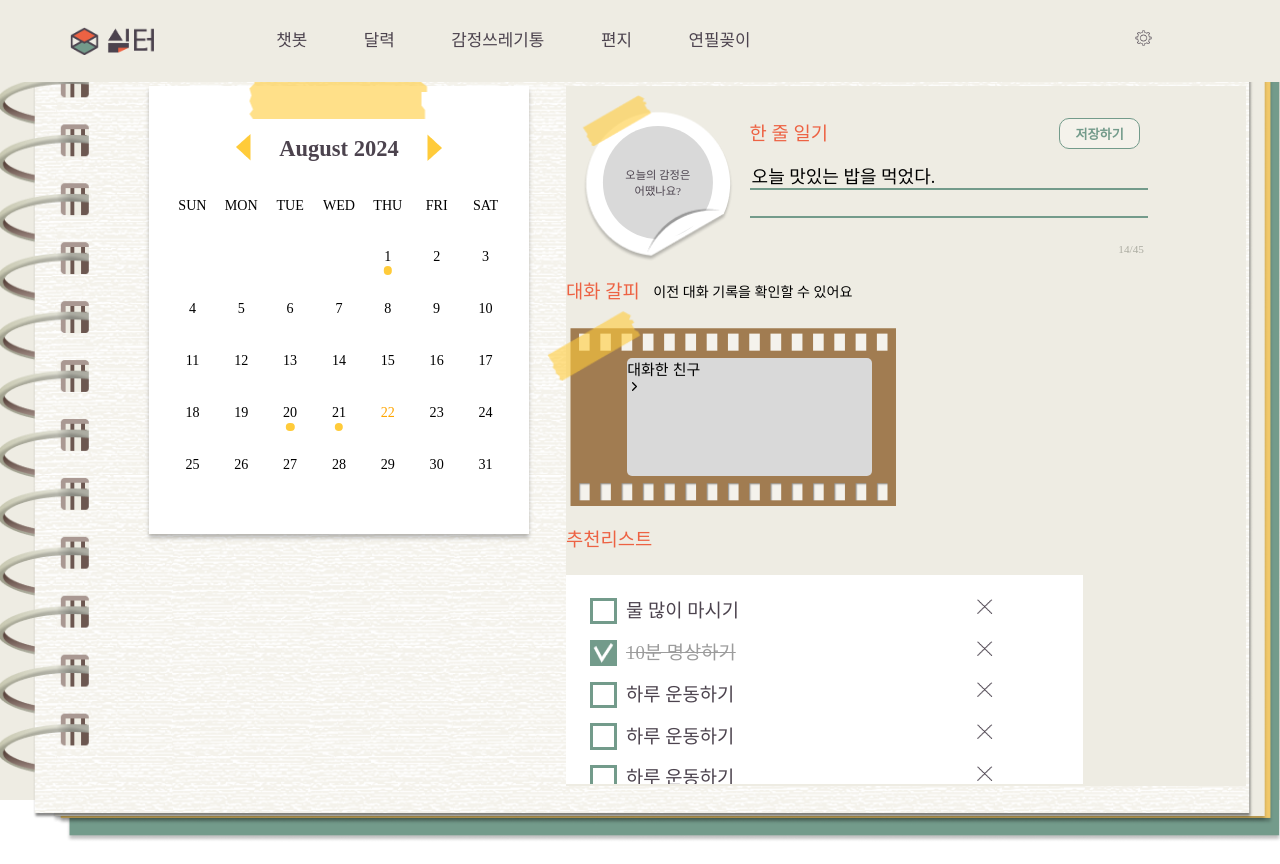
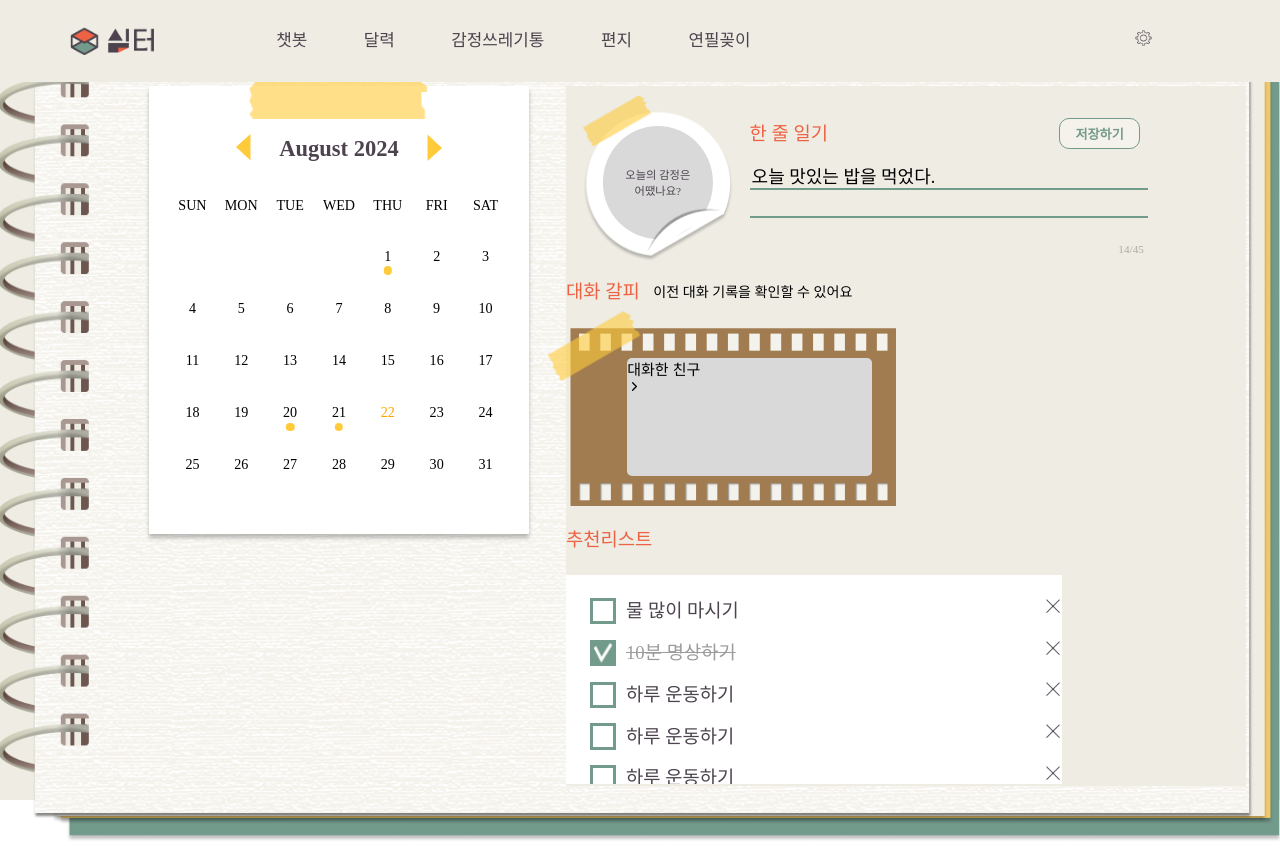
Before and after one commit to git1uv/client, a React (Create React App) app: page /date/1 in a window 1280 px wide. Built offline with nearby package versions, Linux system fonts and the light colour scheme.

Commit message:
style: 스크롤바

```diff
--- a/src/components/Calendar/PCDatePage.style.js
+++ b/src/components/Calendar/PCDatePage.style.js
@@ -250,25 +250,30 @@ export const ToDoList = styled.div`
   height: 60%;
   display: flex;
   flex-direction: column;
-  padding: 3%;
+  padding: 3% 0 3% 3%;
   position: relative;
   overflow-y: auto;
   /* 스크롤바 전체 스타일 */
   &::-webkit-scrollbar {
-    width: 9px;
+    width: 70px;
   }
 
   /* 스크롤바 트랙 스타일 */
   &::-webkit-scrollbar-track {
     background-color: #F4F2EB;
-    border-radius: 10px;
+    border-radius: 30px;
+    border-top: 5px solid white;
+    border-bottom: 5px solid white;
+    border-left: 30px solid white;
+    border-right: 30px solid white;
   }
 
   /* 스크롤바 핸들(thumb) 스타일 */
   &::-webkit-scrollbar-thumb {
     background-color: #739B8B;
-    border-radius: 10px;
-    border: none;
+    border-radius: 30px;
+    border-left: 30px solid white;
+    border-right: 30px solid white;
   }
 `;
 export const ToDoItem = styled.div`
@@ -276,7 +281,7 @@ export const ToDoItem = styled.div`
   align-items: center;
   justify-content: flex-start;
   margin-bottom: 2%;
-  width: 90%;
+  width: 100%;
 `;
 export const CheckBox = styled.input.attrs({ type: 'checkbox' })`
   appearance: none;
@@ -293,7 +298,7 @@ export const CheckBox = styled.input.attrs({ type: 'checkbox' })`
   }
 `;
 export const Todo = styled.div`
-  width: 80%;
+  width: 90%;
   margin: 0 1.5%;
   font-family: SeoulHangang;
   font-size: 1.25rem;
@@ -311,6 +316,3 @@ export const DeleteButton = styled.div`
   background-size: contain;
   background-repeat: no-repeat;
 `;
-export const Scroll = styled.div`
-
-`;
```
